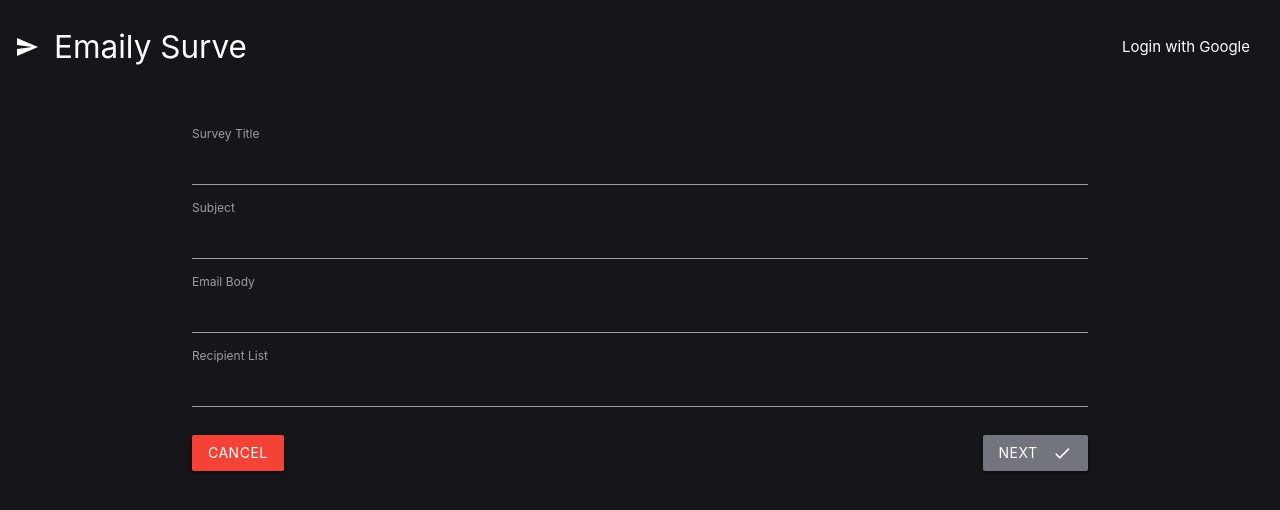
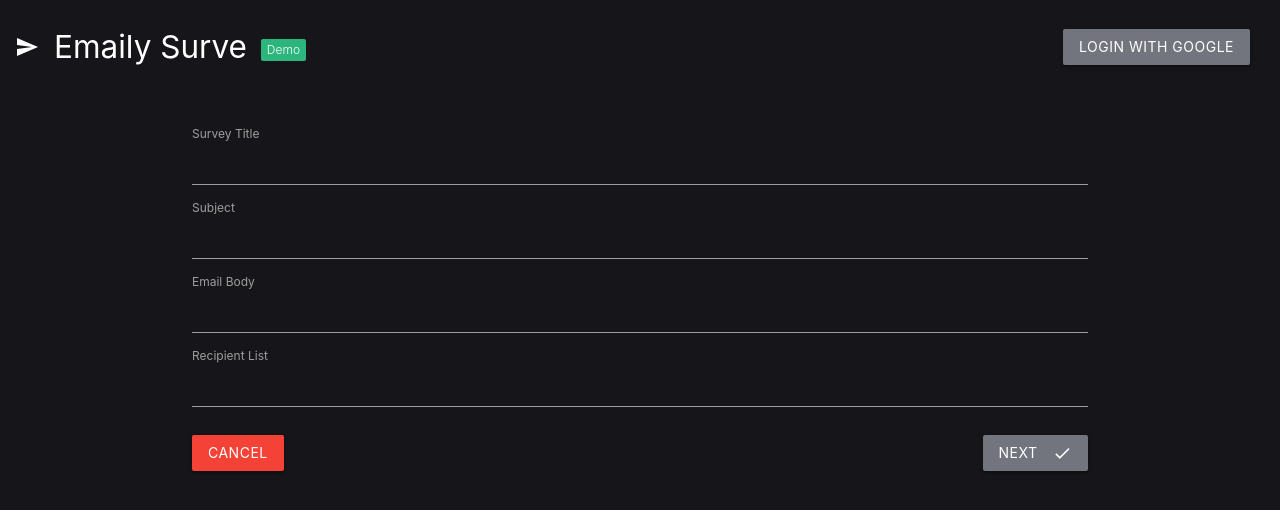
Before and after one commit to fhernand0705/emaily-api-node, a React (Create React App) app in the folder client/: page /surveys/new in a window 1280 px wide. Shown: the top 510 px of the page. Built offline with nearby package versions, Linux system fonts and the light colour scheme; no server answers.

Commit message:
adjusted styling in navbar

```diff
--- a/client/src/assets/styles.scss
+++ b/client/src/assets/styles.scss
@@ -19,6 +19,10 @@ nav {
     position: relative;
     background-color: #7f5af0 !important;
     top: 2em;
+}
+
+.badge-demo {
+    background-color: #2cb67d !important;
 }
 
 // HOME SECTION
@@ -63,6 +67,6 @@ hr { margin: 3em 18em 3em; }
 .btn-large { background-color: #7f5af0 }
 .btn-large:hover { background-color: #2cb67d; }
 
-.logout-btn:hover, .btn:hover {
+.logout-btn:hover, .login-btn:hover, .btn:hover {
     background-color: #7f5af0;
 }
--- a/client/src/components/Navbar.jsx
+++ b/client/src/components/Navbar.jsx
@@ -10,7 +10,14 @@ function Navbar() {
         <nav>
             <div className="nav-wrapper">
                 <Link to="/" className="left brand-logo">
-                    <span>Emaily Surve</span>
+                    <span>
+                        Emaily Surve
+                        <span
+                            className="new badge badge-demo"
+                            data-badge-caption="">
+                            Demo
+                        </span>
+                    </span>
                     <i className="material-icons">send</i>
                 </Link>
                 <ul className="right">
@@ -40,7 +47,9 @@ function Navbar() {
                     }
                     {!currentUser &&
                         <li>
-                            <a href="/auth/google">Login with Google</a>
+                            <a href="/auth/google" className="btn login-btn">
+                                Login with Google
+                            </a>
                         </li>
                     }
                 </ul>
```
